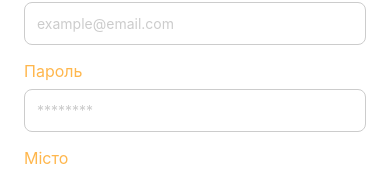
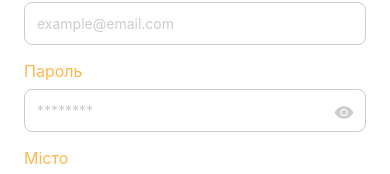
Before and after one commit to grpavlo/vango, a React Native app in the folder mobile-app/: screen /Register in a window 390 px wide. Shown: the part 339-513 px from the top of the page. Built offline with nearby package versions, Linux system fonts and the light colour scheme.

Commit message:
feat: add auth persistence and basic menu

```diff
--- a/mobile-app/App.js
+++ b/mobile-app/App.js
@@ -2,40 +2,43 @@ import React from 'react';
 import { NavigationContainer } from '@react-navigation/native';
 import { createNativeStackNavigator } from '@react-navigation/native-stack';
 import { ToastProvider } from './src/components/Toast';
+import { AuthProvider, useAuth } from './src/AuthContext';
 import LoginScreen from './src/screens/LoginScreen';
 import RegisterScreen from './src/screens/RegisterScreen';
-import OrderListScreen from './src/screens/OrderListScreen';
-import OrderDetailScreen from './src/screens/OrderDetailScreen';
-import CreateOrderScreen from './src/screens/CreateOrderScreen';
-import BalanceScreen from './src/screens/BalanceScreen';
-import AdminScreen from './src/screens/AdminScreen';
-import AnalyticsScreen from './src/screens/AnalyticsScreen';
-import RateUserScreen from './src/screens/RateUserScreen';
-import HomeScreen from './src/screens/HomeScreen';
-import FavoriteDriversScreen from './src/screens/FavoriteDriversScreen';
-import MyOrdersScreen from './src/screens/MyOrdersScreen';
+import RoleScreen from './src/screens/RoleScreen';
+import MainTabs from './src/screens/MainTabs';
 
 const Stack = createNativeStackNavigator();
+
+function RootNavigator() {
+  const { token, role, loading } = useAuth();
+
+  if (loading) return null;
+
+  return (
+    <Stack.Navigator screenOptions={{ headerShown: false }}>
+      {token == null ? (
+        <>
+          <Stack.Screen name="Login" component={LoginScreen} />
+          <Stack.Screen name="Register" component={RegisterScreen} />
+        </>
+      ) : role == null ? (
+        <Stack.Screen name="Role" component={RoleScreen} />
+      ) : (
+        <Stack.Screen name="Main" component={MainTabs} />
+      )}
+    </Stack.Navigator>
+  );
+}
 
 export default function App() {
   return (
     <ToastProvider>
-      <NavigationContainer>
-        <Stack.Navigator initialRouteName="Login" screenOptions={{ headerShown: false }}>
-          <Stack.Screen name="Login" component={LoginScreen} />
-          <Stack.Screen name="Register" component={RegisterScreen} />
-          <Stack.Screen name="Home" component={HomeScreen} />
-          <Stack.Screen name="Orders" component={OrderListScreen} />
-          <Stack.Screen name="OrderDetail" component={OrderDetailScreen} />
-          <Stack.Screen name="MyOrders" component={MyOrdersScreen} />
-          <Stack.Screen name="CreateOrder" component={CreateOrderScreen} />
-          <Stack.Screen name="Balance" component={BalanceScreen} />
-          <Stack.Screen name="Admin" component={AdminScreen} />
-          <Stack.Screen name="Analytics" component={AnalyticsScreen} />
-          <Stack.Screen name="RateUser" component={RateUserScreen} />
-          <Stack.Screen name="Favorites" component={FavoriteDriversScreen} />
-        </Stack.Navigator>
-      </NavigationContainer>
+      <AuthProvider>
+        <NavigationContainer>
+          <RootNavigator />
+        </NavigationContainer>
+      </AuthProvider>
     </ToastProvider>
   );
 }
--- a/mobile-app/package.json
+++ b/mobile-app/package.json
@@ -11,6 +11,8 @@
   "dependencies": {
     "@react-navigation/native": "^7.1.11",
     "@react-navigation/native-stack": "^7.3.16",
+    "@react-navigation/bottom-tabs": "^7.3.17",
+    "@react-native-async-storage/async-storage": "^2.2.0",
     "expo": "~53.0.11",
     "expo-status-bar": "~2.2.3",
     "react": "19.0.0",
--- /dev/null
+++ b/mobile-app/src/AuthContext.js
@@ -0,0 +1,58 @@
+import React, { createContext, useContext, useEffect, useState } from 'react';
+import AsyncStorage from '@react-native-async-storage/async-storage';
+import { apiFetch } from './api';
+
+const AuthContext = createContext({});
+
+export function AuthProvider({ children }) {
+  const [token, setToken] = useState(null);
+  const [role, setRole] = useState(null);
+  const [loading, setLoading] = useState(true);
+
+  useEffect(() => {
+    async function load() {
+      try {
+        const storedToken = await AsyncStorage.getItem('token');
+        const storedRole = await AsyncStorage.getItem('role');
+        if (storedToken) {
+          try {
+            await apiFetch('/orders/my', {
+              headers: { Authorization: `Bearer ${storedToken}` },
+            });
+            setToken(storedToken);
+            setRole(storedRole);
+          } catch {
+            await AsyncStorage.removeItem('token');
+          }
+        }
+      } finally {
+        setLoading(false);
+      }
+    }
+    load();
+  }, []);
+
+  const login = async (tok) => {
+    await AsyncStorage.setItem('token', tok);
+    setToken(tok);
+  };
+
+  const logout = async () => {
+    await AsyncStorage.multiRemove(['token', 'role']);
+    setToken(null);
+    setRole(null);
+  };
+
+  const selectRole = async (r) => {
+    await AsyncStorage.setItem('role', r);
+    setRole(r);
+  };
+
+  return (
+    <AuthContext.Provider value={{ token, role, loading, login, logout, selectRole }}>
+      {children}
+    </AuthContext.Provider>
+  );
+}
+
+export const useAuth = () => useContext(AuthContext);
--- /dev/null
+++ b/mobile-app/src/components/PasswordInput.js
@@ -0,0 +1,24 @@
+import React, { useState } from 'react';
+import { View, TextInput, TouchableOpacity } from 'react-native';
+import { Ionicons } from '@expo/vector-icons';
+import { colors } from './Colors';
+
+export default function PasswordInput({ style, ...props }) {
+  const [secure, setSecure] = useState(true);
+  return (
+    <View style={{ position: 'relative' }}>
+      <TextInput
+        {...props}
+        secureTextEntry={secure}
+        style={[{ borderWidth: 1, borderColor: colors.border, padding: 12, borderRadius: 8, marginVertical: 8 }, style]}
+        placeholderTextColor={colors.border}
+      />
+      <TouchableOpacity
+        style={{ position: 'absolute', right: 12, top: 20 }}
+        onPress={() => setSecure(!secure)}
+      >
+        <Ionicons name={secure ? 'eye' : 'eye-off'} size={20} color={colors.border} />
+      </TouchableOpacity>
+    </View>
+  );
+}
--- /dev/null
+++ b/mobile-app/src/screens/ActiveOrdersScreen.js
@@ -0,0 +1,14 @@
+import React from 'react';
+import { View, Text, StyleSheet } from 'react-native';
+
+export default function ActiveOrdersScreen() {
+  return (
+    <View style={styles.container}>
+      <Text>Активні замовлення</Text>
+    </View>
+  );
+}
+
+const styles = StyleSheet.create({
+  container: { flex: 1, alignItems: 'center', justifyContent: 'center' },
+});
--- /dev/null
+++ b/mobile-app/src/screens/AllOrdersScreen.js
@@ -0,0 +1,14 @@
+import React from 'react';
+import { View, Text, StyleSheet } from 'react-native';
+
+export default function AllOrdersScreen() {
+  return (
+    <View style={styles.container}>
+      <Text>Всі замовлення</Text>
+    </View>
+  );
+}
+
+const styles = StyleSheet.create({
+  container: { flex: 1, alignItems: 'center', justifyContent: 'center' },
+});
--- a/mobile-app/src/screens/LoginScreen.js
+++ b/mobile-app/src/screens/LoginScreen.js
@@ -1,18 +1,30 @@
-import React, { useState } from 'react';
+import React, { useState, useEffect } from 'react';
 import { View, StyleSheet } from 'react-native';
 
 import AppText from '../components/AppText';
 import AppInput from '../components/AppInput';
+import PasswordInput from '../components/PasswordInput';
 import AppButton from '../components/AppButton';
 import { colors } from '../components/Colors';
 import { apiFetch } from '../api';
 import { useToast } from '../components/Toast';
+import { useAuth } from '../AuthContext';
 
 export default function LoginScreen({ navigation }) {
   const toast = useToast();
+  const { login, role } = useAuth();
   const [email, setEmail] = useState('');
   const [password, setPassword] = useState('');
   const [error, setError] = useState(null);
+
+  useEffect(() => {
+    const unsubscribe = navigation.addListener('focus', () => {
+      setEmail('');
+      setPassword('');
+      setError(null);
+    });
+    return unsubscribe;
+  }, [navigation]);
 
   async function handleLogin() {
     if (!email || !password) {
@@ -25,8 +37,13 @@ export default function LoginScreen({ navigation }) {
         method: 'POST',
         body: JSON.stringify({ email, password }),
       });
+      await login(data.token);
       toast.show('Вхід виконано');
-      navigation.reset({ index: 0, routes: [{ name: 'Home', params: { token: data.token } }] });
+      if (role) {
+        navigation.reset({ index: 0, routes: [{ name: 'Main' }] });
+      } else {
+        navigation.reset({ index: 0, routes: [{ name: 'Role' }] });
+      }
     } catch (err) {
       const msg = err.message || 'Помилка входу';
       setError(msg);
@@ -45,10 +62,9 @@ export default function LoginScreen({ navigation }) {
         placeholder="example@email.com"
       />
       <AppText style={styles.label}>Пароль</AppText>
-      <AppInput
+      <PasswordInput
         value={password}
         onChangeText={setPassword}
-        secureTextEntry
         placeholder="********"
       />
       {error && <AppText style={styles.error}>{error}</AppText>}
--- /dev/null
+++ b/mobile-app/src/screens/MainTabs.js
@@ -0,0 +1,29 @@
+import React from 'react';
+import { createBottomTabNavigator } from '@react-navigation/bottom-tabs';
+import { Ionicons } from '@expo/vector-icons';
+import AllOrdersScreen from './AllOrdersScreen';
+import ActiveOrdersScreen from './ActiveOrdersScreen';
+import SettingsScreen from './SettingsScreen';
+import { colors } from '../components/Colors';
+
+const Tab = createBottomTabNavigator();
+
+export default function MainTabs() {
+  return (
+    <Tab.Navigator
+      screenOptions={({ route }) => ({
+        tabBarIcon: ({ color, size }) => {
+          let name = 'list';
+          if (route.name === 'Active') name = 'checkmark';
+          if (route.name === 'Settings') name = 'settings';
+          return <Ionicons name={name} size={size} color={color} />;
+        },
+        tabBarActiveTintColor: colors.green,
+      })}
+    >
+      <Tab.Screen name="All" component={AllOrdersScreen} options={{ title: 'Всі' }} />
+      <Tab.Screen name="Active" component={ActiveOrdersScreen} options={{ title: 'Активні' }} />
+      <Tab.Screen name="Settings" component={SettingsScreen} options={{ title: 'Налаштування' }} />
+    </Tab.Navigator>
+  );
+}
--- a/mobile-app/src/screens/RegisterScreen.js
+++ b/mobile-app/src/screens/RegisterScreen.js
@@ -1,8 +1,9 @@
-import React, { useState } from 'react';
+import React, { useState, useEffect } from 'react';
 import { View, StyleSheet } from 'react-native';
 
 import AppText from '../components/AppText';
 import AppInput from '../components/AppInput';
+import PasswordInput from '../components/PasswordInput';
 import AppButton from '../components/AppButton';
 import { colors } from '../components/Colors';
 import { apiFetch } from '../api';
@@ -15,6 +16,17 @@ export default function RegisterScreen({ navigation }) {
   const [password, setPassword] = useState('');
   const [city, setCity] = useState('');
   const [error, setError] = useState(null);
+
+  useEffect(() => {
+    const unsubscribe = navigation.addListener('focus', () => {
+      setName('');
+      setEmail('');
+      setPassword('');
+      setCity('');
+      setError(null);
+    });
+    return unsubscribe;
+  }, [navigation]);
 
   async function handleRegister() {
     if (!name || !email || !password) {
@@ -49,10 +61,9 @@ export default function RegisterScreen({ navigation }) {
         placeholder="example@email.com"
       />
       <AppText style={styles.label}>Пароль</AppText>
-      <AppInput
+      <PasswordInput
         value={password}
         onChangeText={setPassword}
-        secureTextEntry
         placeholder="********"
       />
       <AppText style={styles.label}>Місто</AppText>
--- /dev/null
+++ b/mobile-app/src/screens/RoleScreen.js
@@ -0,0 +1,24 @@
+import React from 'react';
+import { View, StyleSheet } from 'react-native';
+import AppButton from '../components/AppButton';
+import { useAuth } from '../AuthContext';
+
+export default function RoleScreen({ navigation }) {
+  const { selectRole } = useAuth();
+
+  async function choose(r) {
+    await selectRole(r);
+    navigation.reset({ index: 0, routes: [{ name: 'Main' }] });
+  }
+
+  return (
+    <View style={styles.container}>
+      <AppButton title="Я водій" onPress={() => choose('DRIVER')} />
+      <AppButton title="Я замовник" onPress={() => choose('CUSTOMER')} />
+    </View>
+  );
+}
+
+const styles = StyleSheet.create({
+  container: { flex: 1, justifyContent: 'center', padding: 24 },
+});
```
Also changed, not shown: mobile-app/src/screens/SettingsScreen.js (added, +18 -0 lines), 1 other file (tests, documents, lock files or other folders).
